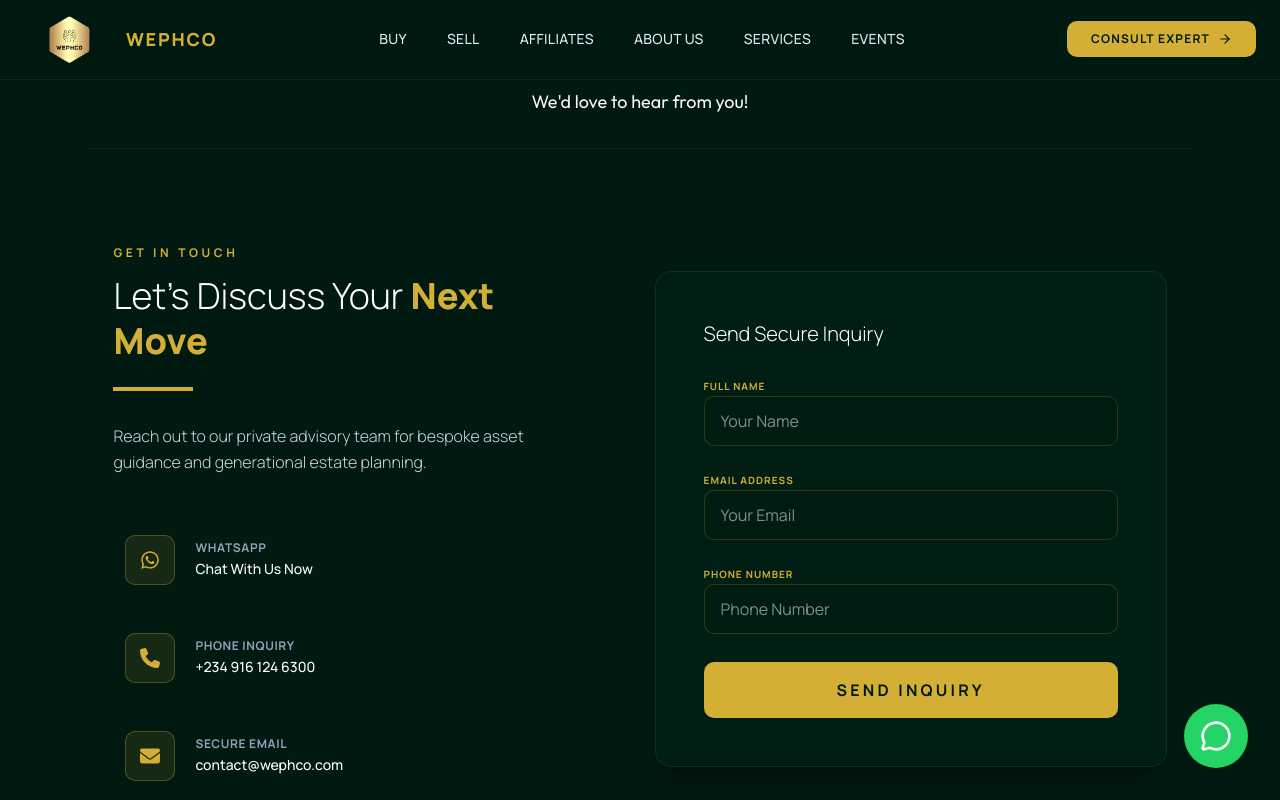
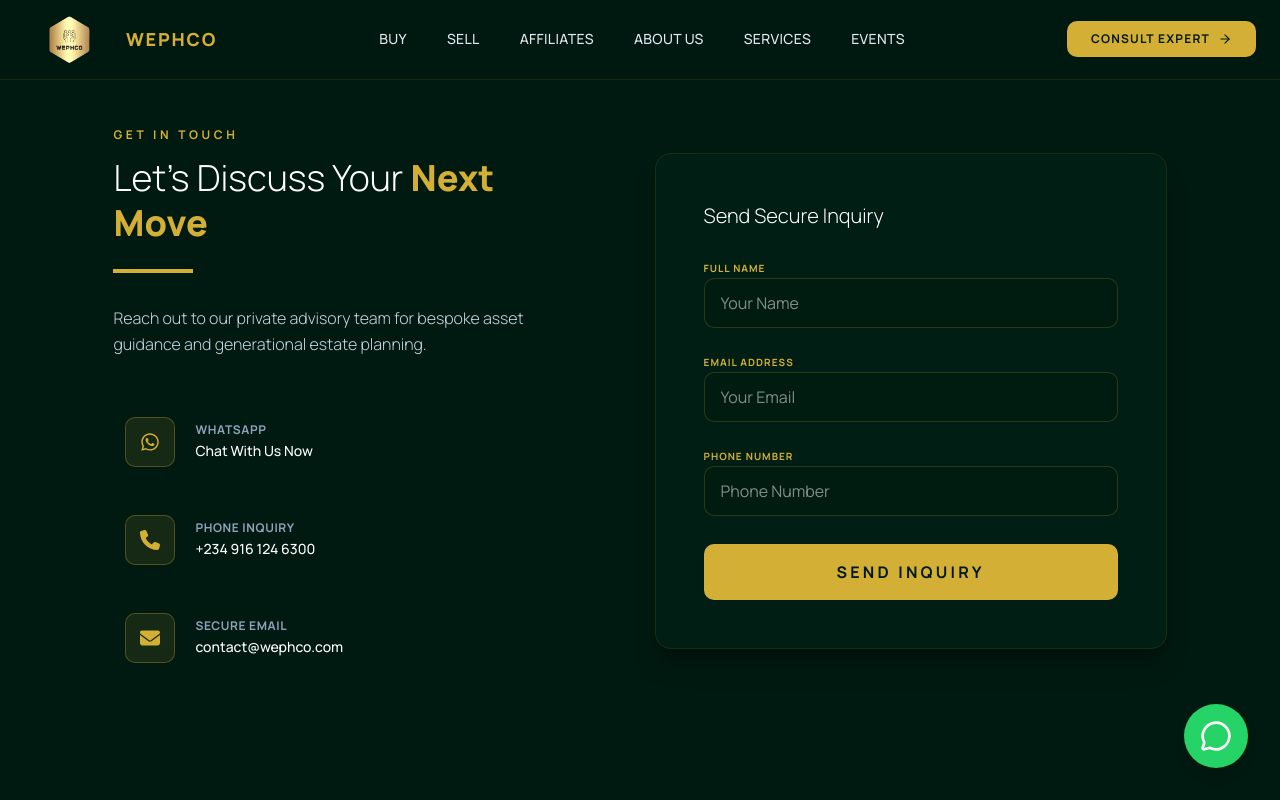
Before and after one commit to nsilva1/wephco-website-v2, a Next.js app: page /contact-us in a window 1280 px wide. Shown: the top 800 px of the page. Built offline with nearby package versions, Linux system fonts and the light colour scheme.

Commit message:
contact us page update completed

```diff
--- a/app/(root)/contact-us/page.tsx
+++ b/app/(root)/contact-us/page.tsx
@@ -5,7 +5,6 @@ const ContactPage = () => {
   return (
     <div>
       <div className="flex flex-col items-center justify-center min-h-screen py-2 font-outfit">
-        <p className="text-lg mb-8 mt-20">We'd love to hear from you!</p>
         <ContactUs />
       </div>
     </div>
```
